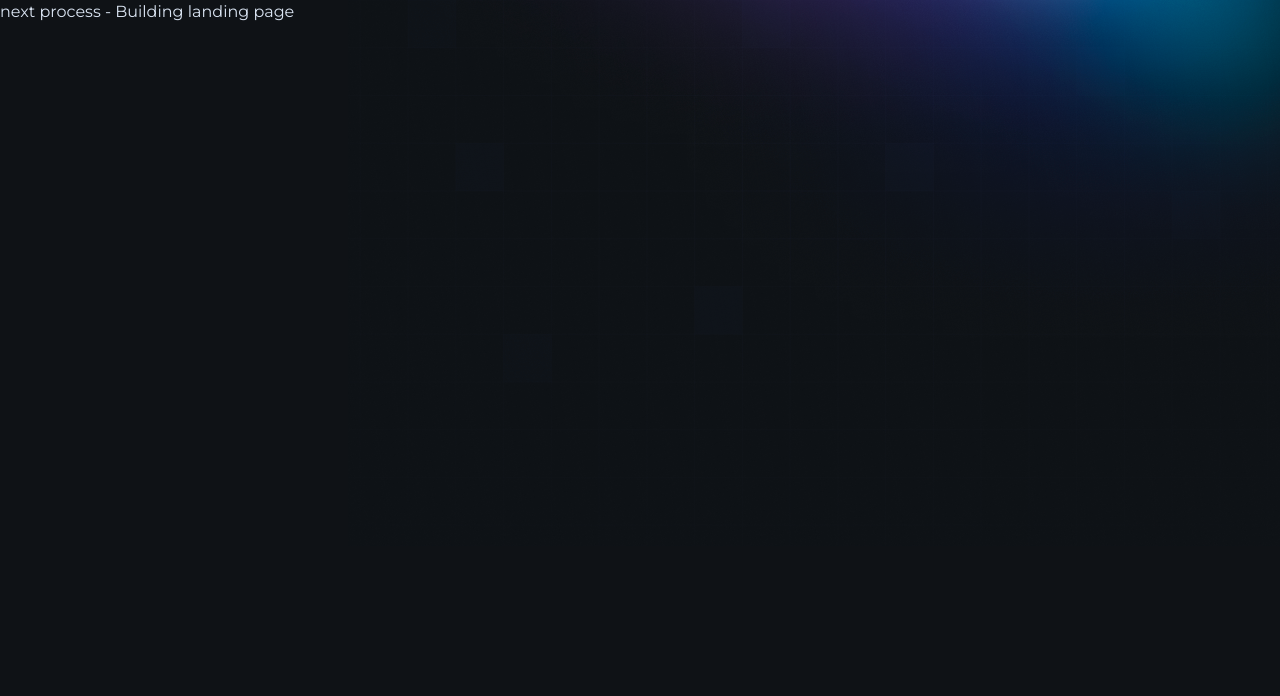
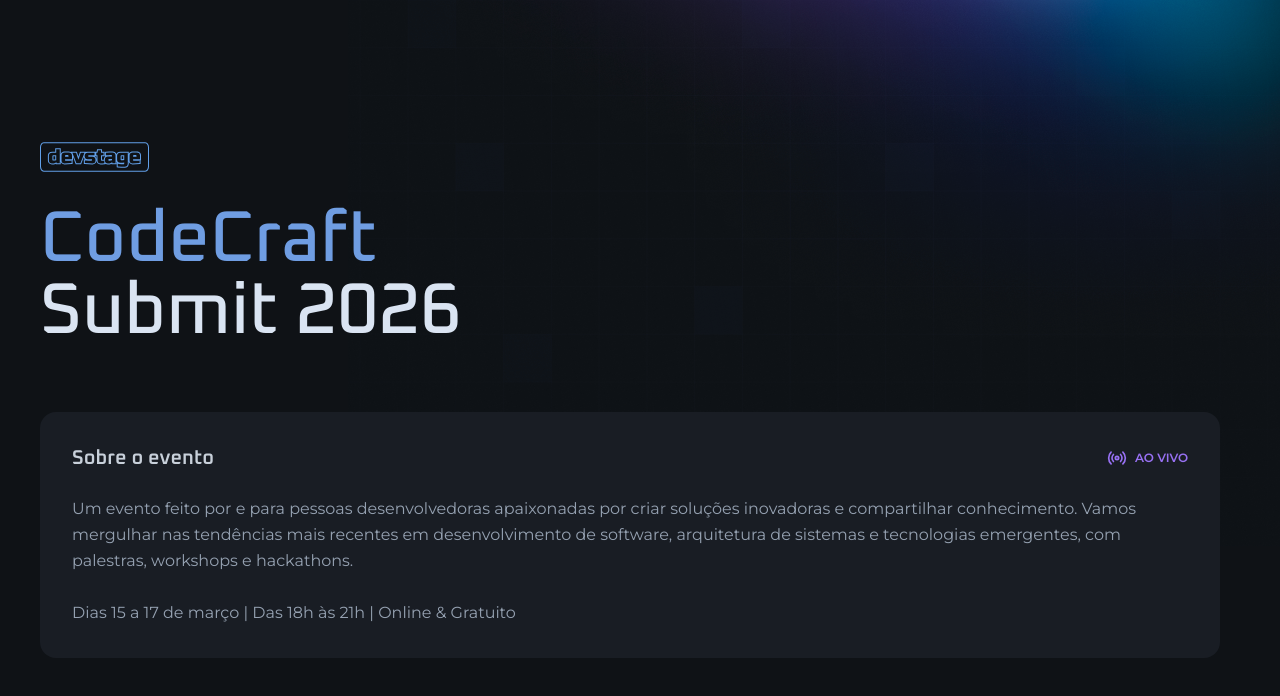
Before and after one commit to 7alexandree7/DevState---Front---Next, a Next.js app: page / in a window 1280 px wide. Shown: the top 696 px of the page. Built offline with nearby package versions, Linux system fonts and the light colour scheme.

Commit message:
First step: landing page in progress

```diff
--- a/src/app/page.tsx
+++ b/src/app/page.tsx
@@ -1,9 +1,51 @@
-
+import { Radio } from "lucide-react";
+import logo from "../assets/logo.svg";
+import Image from "next/image";
 
 export default function Home() {
   return (
-    <main className="">
-      next process - Building landing page
+    <main className="max-w-310 mx-auto px-5 py-8 md:py-0">
+      <div className="min-h-dvh flex flex-col justify-center gap-16">
+
+        <div className="flex flex-col gap-8 items-center md:items-start w-full max-w-137.5">
+          <Image
+            src={logo}
+            alt="DevState Logo"
+            width={108.5}
+            height={30}
+          />
+          <h1 className="text-4xl text-center leading-none font-heading font-medium flex flex-col md:text-7xl md:text-left">
+            <span className="text-blue">CodeCraft</span>
+            Submit 2026
+          </h1>
+        </div>
+
+        <div className="flex gap-5 items-stretch flex-col md:flex-row">
+          <div className="flex-1 bg-gray-700 border-gray-600 rounded-2xl p-8 space-y-6">
+            <div className="flex items-center justify-between">
+              <h2 className="font-heading font-semibold text-gray-200 text-xl">Sobre o evento</h2>
+              <span className="text-purple font-semibold text-xs flex items-center gap-2">
+                <Radio className="size-5" />
+                AO VIVO
+              </span>
+            </div>
+            <p className="text-gray-300 leading-relaxed text-sm md:text-base">
+              Um evento feito por e para pessoas desenvolvedoras apaixonadas por
+              criar soluções inovadoras e compartilhar conhecimento. Vamos
+              mergulhar nas tendências mais recentes em desenvolvimento
+              de software, arquitetura de sistemas e tecnologias emergentes,
+              com palestras, workshops e hackathons.
+              <br />
+              <br />
+              Dias 15 a 17 de março | Das 18h às 21h | Online & Gratuito
+            </p>
+          </div>
+
+          <div>
+
+          </div>
+        </div>
+      </div>
     </main>
   );
 }
```
